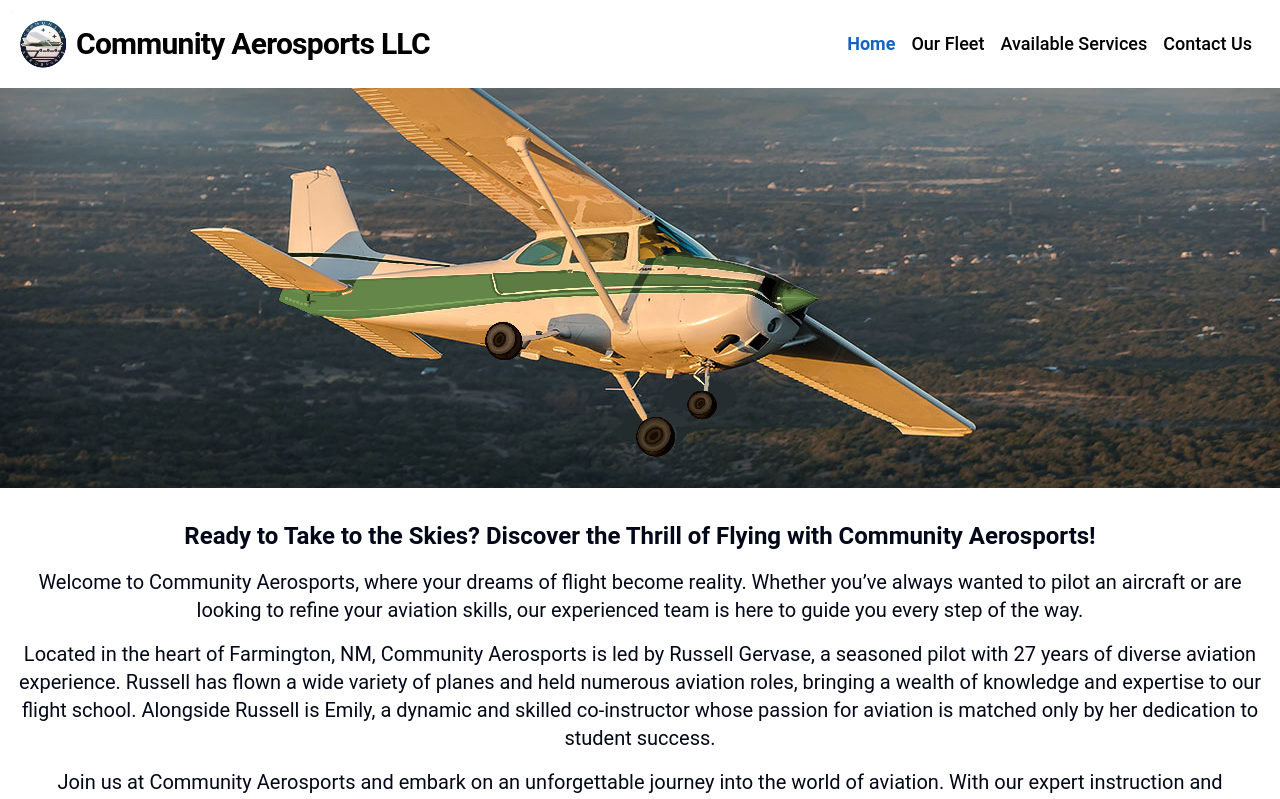
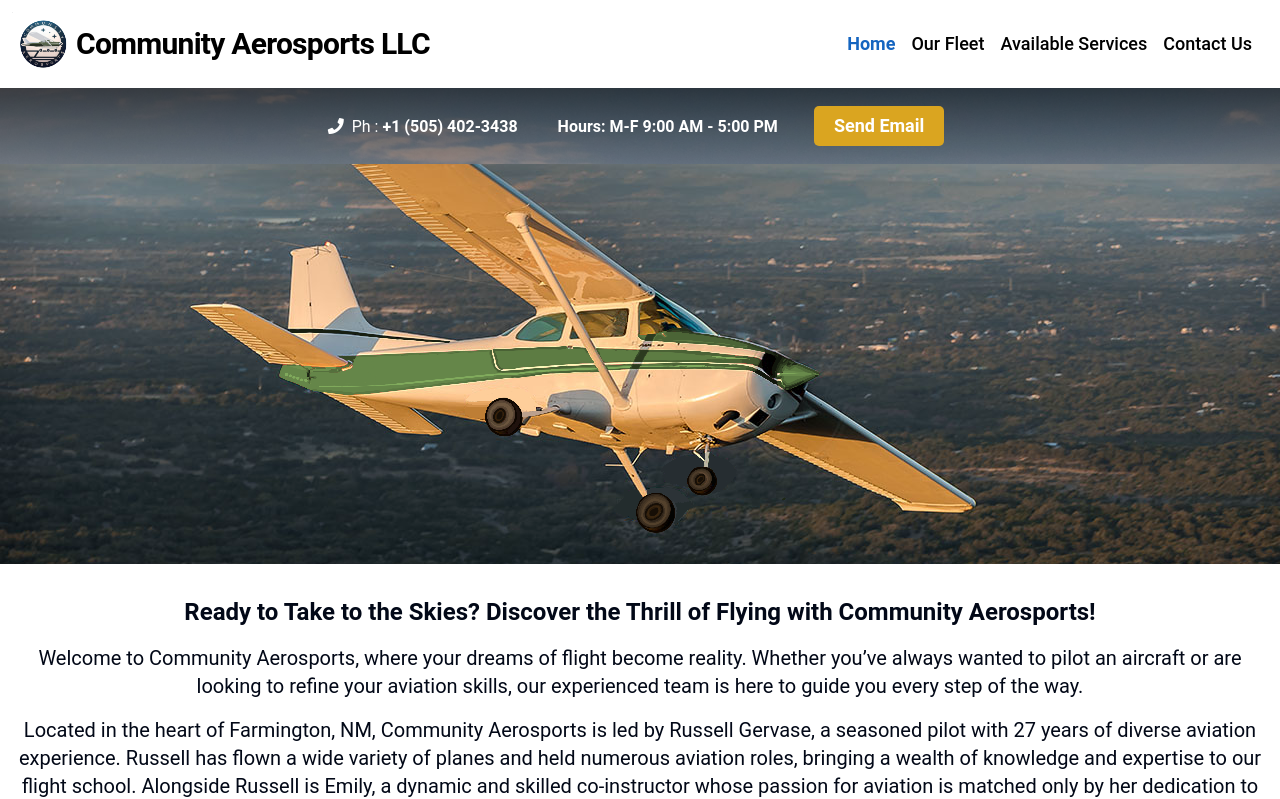
Before and after one commit to beckpull/community-aerosports, a React (Vite) app: page / in a window 1280 px wide. Shown: the top 799 px of the page. Built offline with nearby package versions, Linux system fonts and the light colour scheme.

Commit message:
Banner at the top of homepage added

```diff
--- a/index.html
+++ b/index.html
@@ -23,6 +23,7 @@
     <link rel="preload" href="@/assets/images/red/red7.png" as="image">
     <link rel="preload" href="@/assets/images/red/red8.png" as="image">
     <link rel="preload" href="@/assets/images/red/red9.png" as="image">
+    <link rel="stylesheet" href="https://cdnjs.cloudflare.com/ajax/libs/font-awesome/5.15.3/css/all.min.css">
     <meta name="viewport" content="width=device-width, initial-scale=1.0" />
     <title>Community Aerosports</title>
   </head>
--- a/src/pages/Home.jsx
+++ b/src/pages/Home.jsx
@@ -1,13 +1,16 @@
 import React, { useState, useEffect } from 'react';
+import { Button } from "@/components/ui/button";
 import Image from '../assets/images/cover.png';
-import InstagramButtonIcon from "@/components/icons/instagramIcon";
-import FacebookIcon from "@/components/icons/facebookIcon";
-import LinkedinButtonIcon from "@/components/icons/linkedInIcon";
-import WhatsAppIcon from '@/components/icons/whatsappIcon';
+import Banner from '../assets/images/banner2.jpg';
+// import InstagramButtonIcon from "@/components/icons/instagramIcon";
+// import FacebookIcon from "@/components/icons/facebookIcon";
+// import LinkedinButtonIcon from "@/components/icons/linkedInIcon";
+// import WhatsAppIcon from '@/components/icons/whatsappIcon';
 import CountUpComponent from "@/components/countUp/countUp.jsx";
 import TeamCard from "@/components/teamCard/teamCard.jsx";
 import CarrouselTestimonials from "@/components/testimonials/carrouselTestimonials.jsx";
 import LocationMap from "@/components/mapHomePage/map.jsx";
+
 
 function Home() {
   const [isLargeScreen, setIsLargeScreen] = useState(window.innerWidth >= 762);
@@ -25,6 +28,33 @@
 
   return (
     <>
+      <div style={{
+        position: 'relative',
+        backgroundImage: `linear-gradient(rgba(0, 0, 0, 0.7), rgba(0, 0, 0, 0.4)), url(${Banner})`,
+        backgroundSize: 'cover',
+        backgroundPosition: 'center'
+      }}>
+        <div style={{ textAlign: 'center', padding: '10px 0' }}>
+
+          <i className="fas fa-phone mr-2 text-white"></i>
+          <span style={{ marginRight: '20px', color: 'white' }}>
+            Ph :<strong><a href="tel:+15054023438"> +1 (505) 402-3438</a></strong>
+          </span>
+
+          <span style={{ color: 'white' }}className='font-bold ml-5'>
+          <a href="https://www.google.com/maps/search/?api=1&query=Four+Corners+Regional+Airport+KFMN+1300+W+Navajo+St+Farmington+NM+87401" target="_blank" rel="noopener noreferrer">Hours: M-F 9:00 AM - 5:00 PM</a>
+          </span>
+
+          <a href="mailto:fmnflyer@outlook.com?subject=GetAQuote Subject&body=Email Body" target="_blank" rel="noopener noreferrer">
+            <Button className='m-2 ml-9 lg:text-lg md:text-base sm:text-base  text-black font-bold hover:bg-white hover:text-black hover:border-mainYellow hover:border-2 hover:shadow-lg hover:shadow-yellow-500/50' style={{ backgroundColor: '#DAA520', color: 'white', padding: '10px 20px', border: 'none', borderRadius: '5px' }}>
+              Send Email
+            </Button>
+
+          </a>
+        </div>
+        {/* <img src={Image2} alt="banner" style={{ width: '100%', height: '50vh', objectFit: 'cover',  }} /> */}
+
+      </div>
       <div style={{ position: 'relative' }}>
         <img src={Image} alt="banner-plane" style={{ width: '100%', height: '50vh', objectFit: 'cover', display: isLargeScreen ? 'block' : 'none' }} />
         <div style={{ position: 'absolute', top: '10px', right: '10px', display: 'flex', flexDirection: 'column' }}>
```
Also changed, not shown: src/assets/images/banner2.jpg (added), 1 other file (tests, documents, lock files or other folders).
